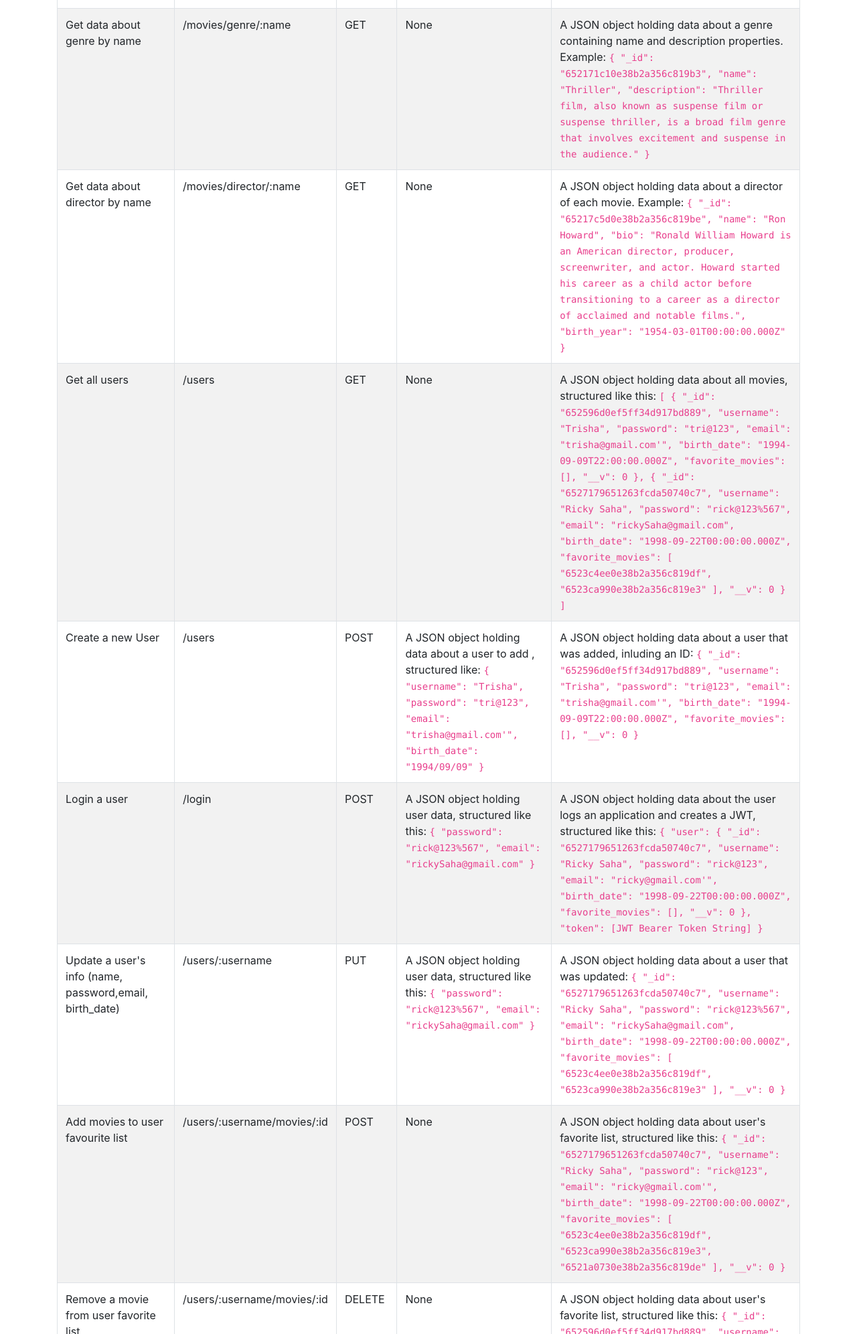
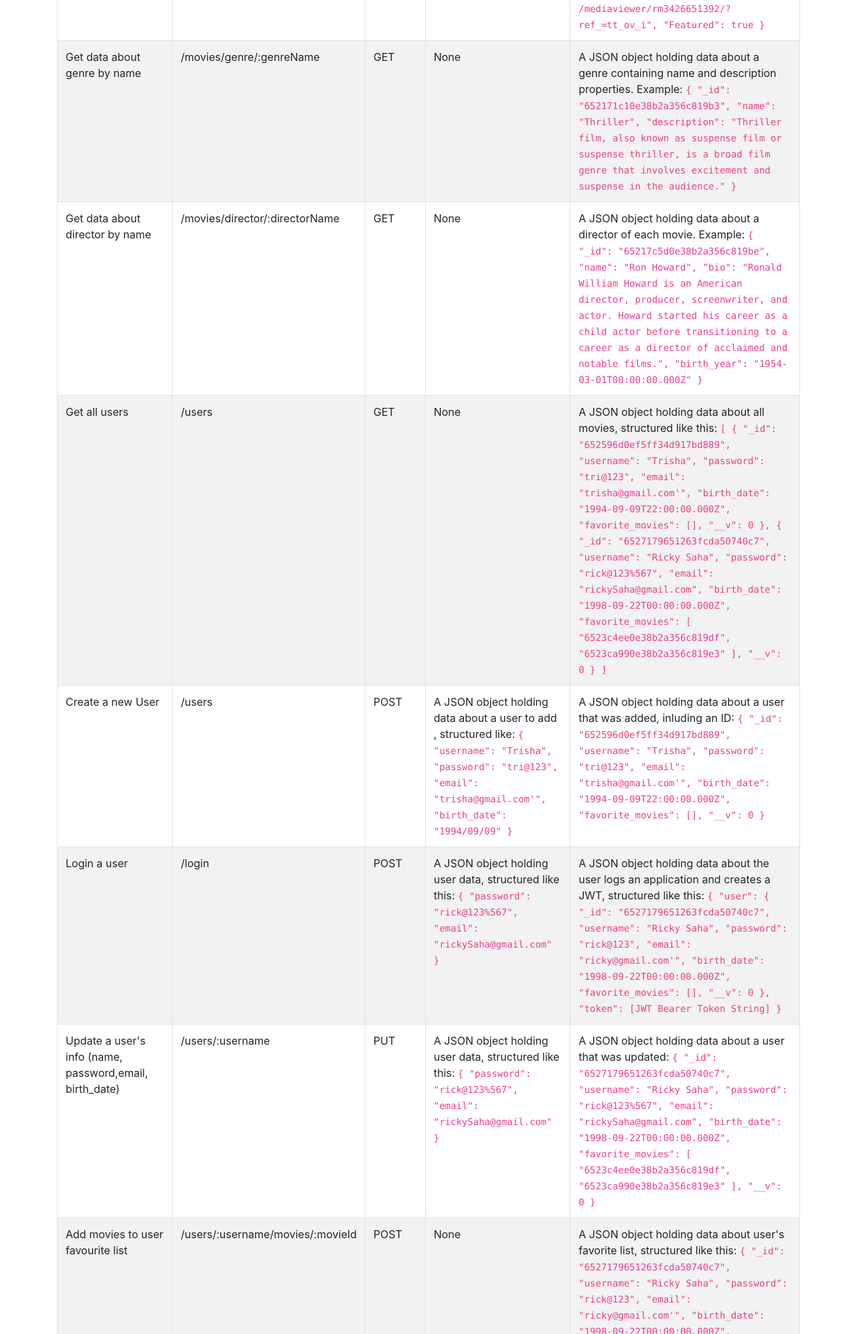
Before and after one commit to GitashreeMahato/movie_api, a website: page public/documentation.html in a window 1280 px wide. Shown: the part 808-2800 px from the top of the page at 67% size. Drawn offline with nearby package versions, Linux system fonts and the light colour scheme.

Commit message:
Updated documentation.html

```diff
--- a/public/documentation.html
+++ b/public/documentation.html
@@ -83,7 +83,7 @@
                 </tr>
                 <tr>
                     <td>Get data about genre by name</td>
-                    <td>/movies/genre/:name</td>
+                    <td>/movies/genre/:genreName</td>
                     <td>GET</td>
                     <td>None</td>
                     <td>A JSON object holding data about a genre containing name and description properties. Example:
@@ -99,7 +99,7 @@
                 </tr>
                 <tr>
                     <td>Get data about director by name</td>
-                    <td>/movies/director/:name</td>
+                    <td>/movies/director/:directorName</td>
                     <td>GET</td>
                     <td>None</td>
                     <td>A JSON object holding data
@@ -242,7 +242,7 @@
 
                 <tr>
                     <td>Add movies to user favourite list </td>
-                    <td>/users/:username/movies/:id</td>
+                    <td>/users/:username/movies/:movieId</td>
                     <td>POST</td>
                     <td>None</td>
                     <td>A JSON object holding data about user's favorite list, structured like this:
@@ -265,7 +265,7 @@
                 </tr>
                 <tr>
                     <td>Remove a movie from user favorite list</td>
-                    <td>/users/:username/movies/:id</td>
+                    <td>/users/:username/movies/:movieId</td>
                     <td>DELETE</td>
                     <td>None</td>
                     <td>A JSON object holding data about user's favorite list, structured like this:
```
